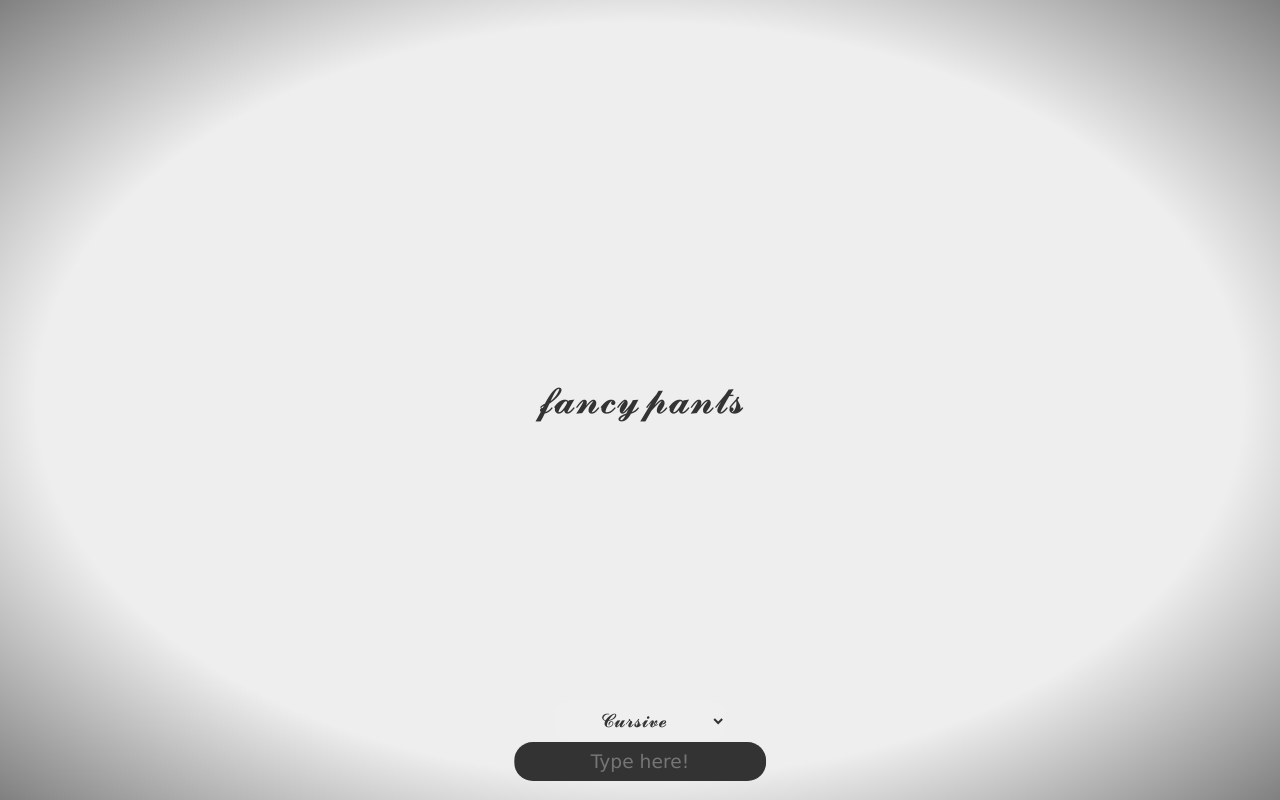
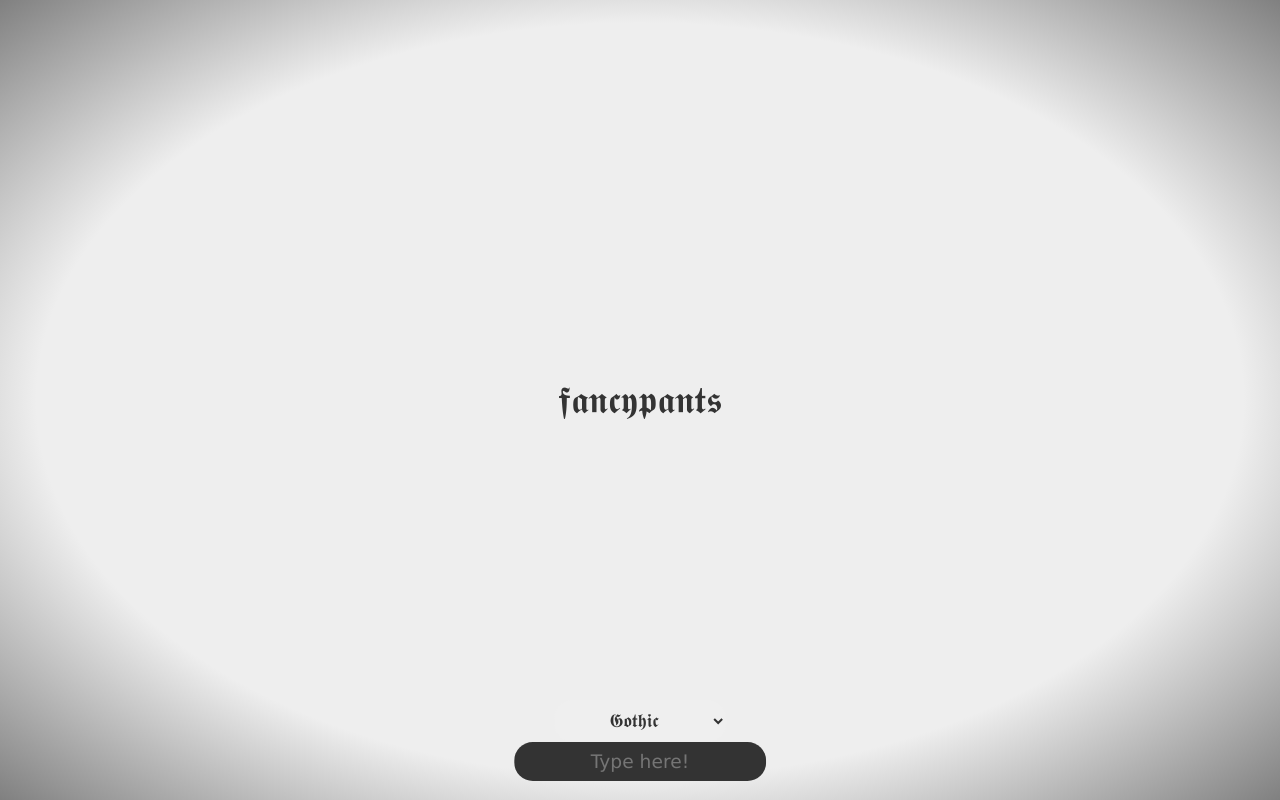
Before and after one commit to Starscade/FancyPants, a plain HTML site: page index.htm in a window 1280 px wide. Drawn offline with Linux system fonts and the light colour scheme.

Commit message:
Update index.htm

```diff
--- a/index.htm
+++ b/index.htm
@@ -74,8 +74,8 @@
 			<header></header>
 			<nav>
 				<select>
-					<option selected>𝓒𝓾𝓻𝓼𝓲𝓿𝓮</option>
-					<option>𝕲𝖔𝖙𝖍𝖎𝖈</option>
+					<option>𝓒𝓾𝓻𝓼𝓲𝓿𝓮</option>
+					<option selected>𝕲𝖔𝖙𝖍𝖎𝖈</option>
 					<option>𝕆𝕦𝕥𝕝𝕚𝕟𝕖</option>
 					<option>卄|尺卂Ꮆ卂几卂</option>
 					<option>🅑🅤🅑🅑🅛🅔🅢</option>
```
